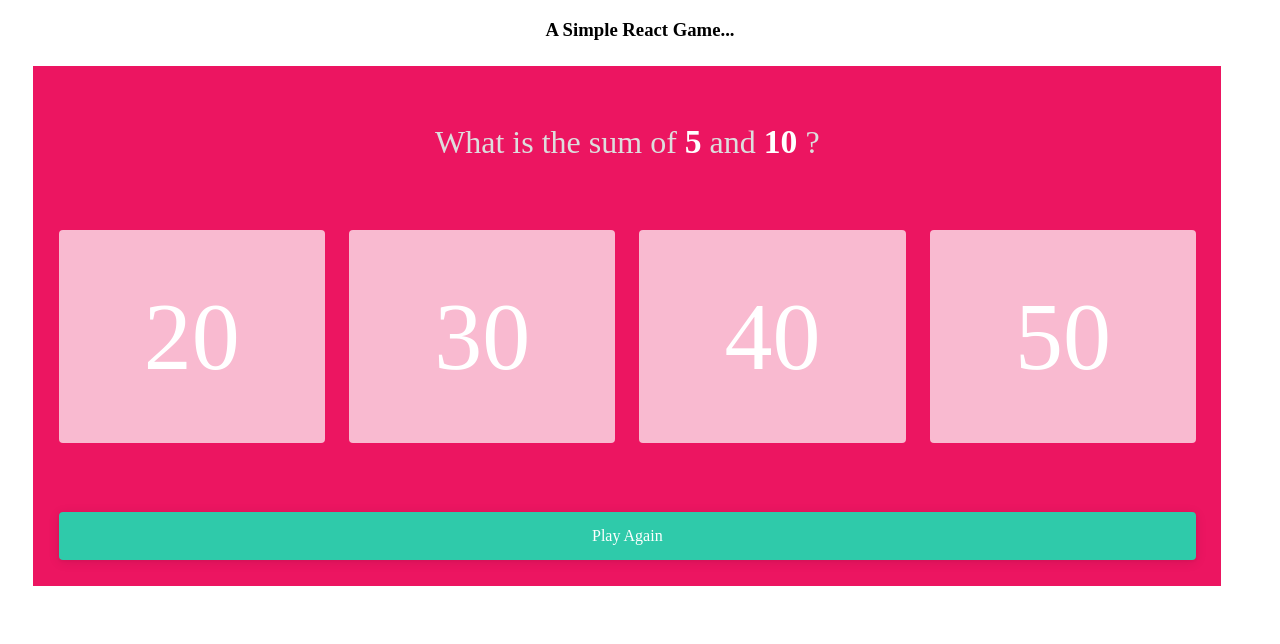
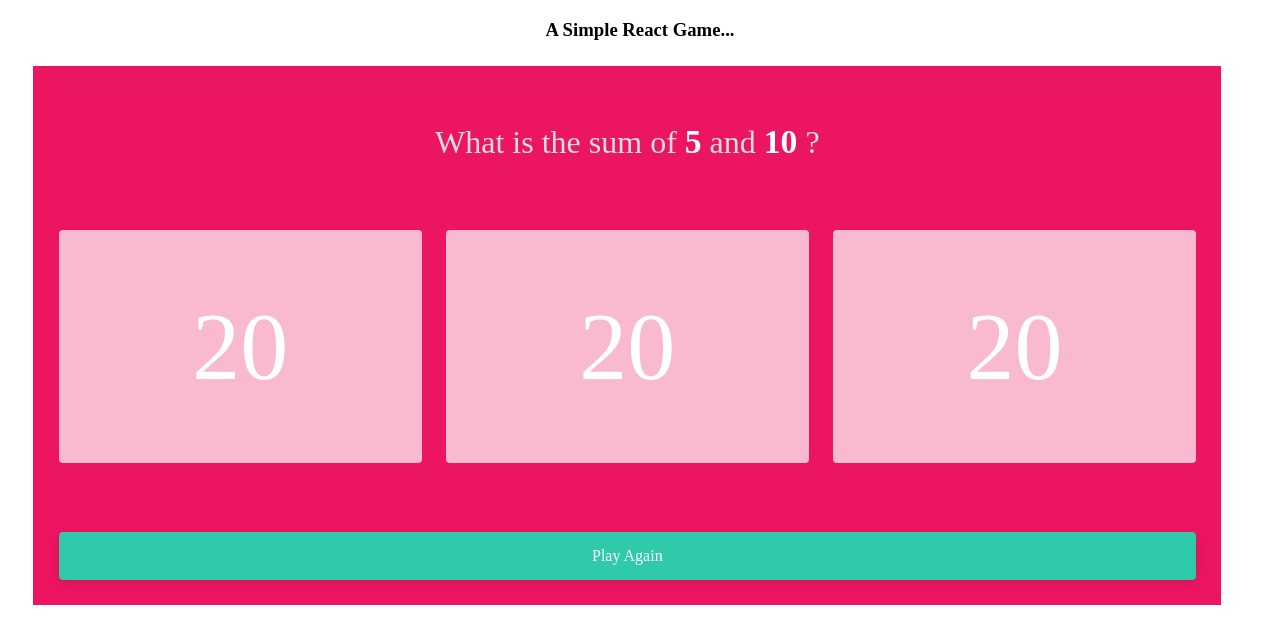
Before and after one commit to adewale2018/simple_game, a React (Create React App) app: page / in a window 1280 px wide. Shown: the top 644 px of the page. Built offline with nearby package versions, Linux system fonts and the light colour scheme.

Commit message:
Add option component

```diff
--- a/src/App.js
+++ b/src/App.js
@@ -1,5 +1,6 @@
 import React from 'react';
 import Quiz from './components/Quiz';
+
 
 
 function App() {
--- a/src/components/Quiz.js
+++ b/src/components/Quiz.js
@@ -1,7 +1,27 @@
 import React, { Component } from "react";
-import App from './../App';
+import QuizOptions from "./QuizOptions";
 
 class Quiz extends Component {
+  constructor(props) {
+    super(props);
+    this.renderOptions = this.renderOptions.bind(this);
+    let riddle = {
+      resultsArray: [6, 7, 8, 9],
+      field1: 5,
+      field2: 8,
+      answer: 15
+    };
+    this.state = { riddle };
+  }
+  renderOptions() {
+    return (
+      <div className='options'>
+        <QuizOptions />
+        <QuizOptions />
+        <QuizOptions />
+      </div>
+    );
+  }
   render() {
     return (
       <div className='quiz'>
@@ -10,22 +30,9 @@ class Quiz extends Component {
             What is the sum of <span className='text-info'>5</span> and{" "}
             <span className='text-info'>10</span> ?{" "}
           </p>
-          <div className='options'>
-            <div className='fields'>
-              <div className='field-block'>20</div>
-            </div>
-            <div className='fields'>
-              <div className='field-block'>30</div>
-            </div>
-            <div className='fields'>
-              <div className='field-block'>40</div>
-            </div>
-            <div className='fields'>
-              <div className='field-block'>50</div>
-            </div>
-          </div>
-          <div className="play-again">
-            <a className="button">Play Again</a>
+          {this.renderOptions()}
+          <div className='play-again'>
+            <a className='button'>Play Again</a>
           </div>
         </div>
       </div>
--- /dev/null
+++ b/src/components/QuizOptions.js
@@ -0,0 +1,11 @@
+import React from "react";
+
+const QuizOptions = () => {
+  return (
+    <div className='fields'>
+      <div className='field-block'>20</div>
+    </div>
+  );
+};
+
+export default QuizOptions;
```
